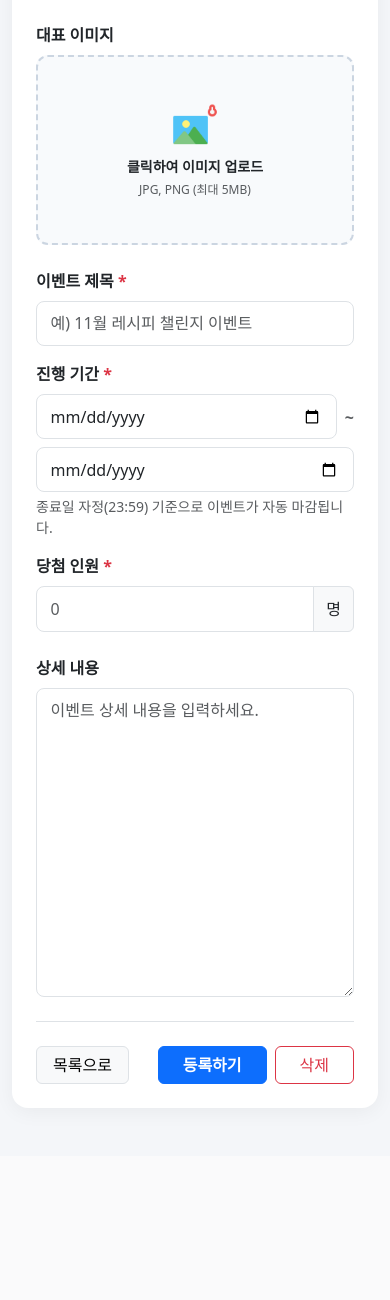
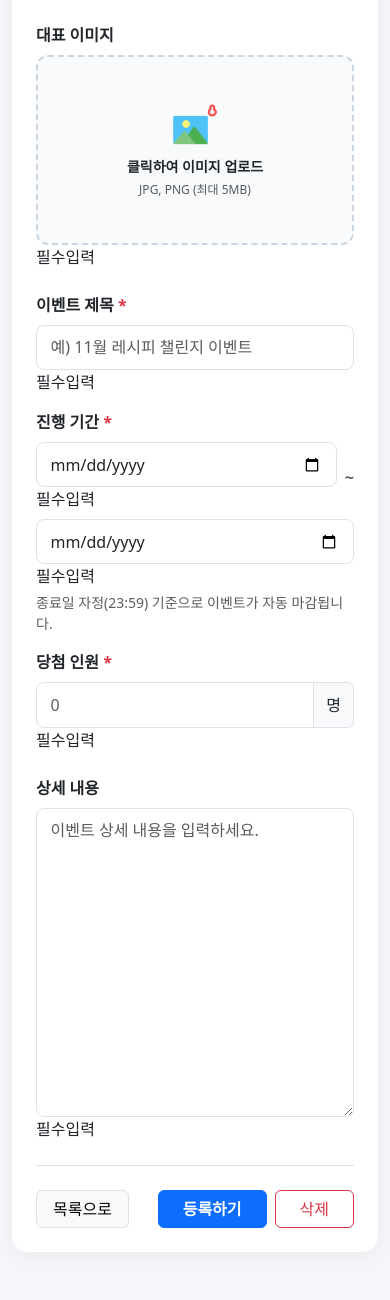
Before and after one commit to mugunZzang/HansikmatZIP, a Java web app: page /admin/event/register in a window 390 px wide. Shown: the part 162-1462 px from the top of the page. Before the commit the page ends 1273 px from the top, so only its background shows below. Run offline with Spring Boot 4, a stand-in JSP engine, Linux system fonts and the light colour scheme; some of the project's set-up classes (security, data sources, template engines, error pages and the like) are left out, and stand-ins take their place.

Commit message:
정영준 브랜치 테스트

```diff
--- a/finalProject/src/main/java/com/spring/app/admin/event/jungyj/controller/EventController.java
+++ b/finalProject/src/main/java/com/spring/app/admin/event/jungyj/controller/EventController.java
@@ -1,9 +1,16 @@
 package com.spring.app.admin.event.jungyj.controller;
 
+import org.springframework.beans.factory.annotation.Value;
+import org.springframework.security.access.prepost.PreAuthorize;
 import org.springframework.stereotype.Controller;
 import org.springframework.web.bind.annotation.GetMapping;
+import org.springframework.web.bind.annotation.PostMapping;
 import org.springframework.web.bind.annotation.RequestMapping;
+import org.springframework.web.bind.annotation.RequestParam;
+import org.springframework.web.multipart.MultipartFile;
 import org.springframework.web.servlet.ModelAndView;
+
+import com.spring.app.common.FileManager;
 
 import lombok.RequiredArgsConstructor;
 
@@ -11,6 +18,12 @@ import lombok.RequiredArgsConstructor;
 @RequestMapping(value="/admin/event")       // value 제거해도 상관 없음
 @RequiredArgsConstructor
 public class EventController {
+
+	// === 파일업로드 및 파일다운로드를 해주는 FileManager 클래스 의존객체 주입하기(DI : Dependency Injection) ===
+	private final FileManager fileManager;
+
+	@Value("${file.eventimageimage-dir}")
+	private String eventimageimageDir; // 글쓰기시 스마트에디터를 통해 사진을 올리는 경로를 잡아주는 것이다.
 
 	//============================================= 이벤트 등록 ==================================================
 
@@ -20,6 +33,16 @@ public class EventController {
 		//  src/main/resources/templates/admin/jungyj/event/eventRegister.html 페이지를 만들어야 한다.
 		return mav;
 	}
+
+//	@PreAuthorize("isAuthenticated()")         // 관리자전용으로 설정해두어야 함
+	@PostMapping("/register")
+	public ModelAndView eventRegister(ModelAndView mav,
+			                          @RequestParam("eventImage") MultipartFile multipartFile    // Spring 에서 파일 받는 방법 RequestParam 은 HTML 에 있는 name 값
+			                          ) {
+
+		return mav;
+	}
+
 
 
 	//============================================= 이벤트 목록 조회 ===============================================
--- /dev/null
+++ b/finalProject/src/main/resources/static/js/jungyj/event/eventRegister.js
@@ -0,0 +1,113 @@
+
+
+
+$(function(){
+    // ==== 스마트 에디터 구현 시작 ==== //
+	//전역변수
+	var obj = [];
+
+
+	// 스마트에디터 프레임생성
+/*
+	 nhn.husky.EZCreator.createInIFrame({
+	     oAppRef: obj,
+	     elPlaceHolder: "content",
+
+	//   sSkinURI: contextPath+"smarteditor/SmartEditor2Skin.html",
+
+	//   또는
+
+	//   Thymeleaf @{} 문법을 사용하면 여기에는 Context Path 가 자동으로 포함된다.
+	     sSkinURI: contextPath + "smarteditor/SmartEditor2Skin.html",
+
+	     htParams : {
+	         // 툴바 사용 여부 (true:사용/ false:사용하지 않음)
+	         bUseToolbar : true,
+
+	         // 입력창 크기 조절바 사용 여부 (true:사용/ false:사용하지 않음)
+
+	         bUseVerticalResizer : true,
+	         // 모드 탭(Editor | HTML | TEXT) 사용 여부 (true:사용/ false:사용하지 않음)
+	         bUseModeChanger : true,
+	     }
+	 });
+	// ==== 스마트 에디터 구현 끝 ==== //
+*/
+
+
+	// 제품이미지 파일선택을 선택하면 화면에 이미지를 미리 보여주기 시작
+	const $previewImg = $("#previewImg");
+
+	$("#eventImage").on("change", function (e) {
+	    const file = e.target.files[0];
+
+	    if (!file) {
+	        return;
+	    }
+
+	    const maxSize = 5 * 1024 * 1024; // 5MB
+	    const allowedTypes = ["image/jpeg", "image/png"];
+
+	    if (!allowedTypes.includes(file.type)) {
+	        alert("JPG, PNG 형식의 이미지 파일만 업로드할 수 있습니다.");
+	        $(this).val("");
+	        $previewImg.addClass("d-none").attr("src", ""); // 다시 기본 화면으로
+	        return;
+	    }
+
+	    if (file.size > maxSize) {
+	        alert("이미지 용량은 최대 5MB까지 가능합니다.");
+	        $(this).val("");
+	        $previewImg.addClass("d-none").attr("src", ""); // 다시 기본 화면으로
+	        return;
+	    }
+
+	    const fileReader = new FileReader();
+	    fileReader.onload = function () {
+	        $previewImg.attr("src", fileReader.result).removeClass("d-none");
+	    };
+	    fileReader.readAsDataURL(file);
+	});
+
+	// 등록하기 버튼 클릭했을 때
+	$("button#eventRegister").on("click", function(){
+
+
+		// === 스마트 에디터 구현 시작 === //
+		// id가 content인 textarea에 에디터에서 대입
+//		obj.getById["content"].exec("UPDATE_CONTENTS_FIELD", []);
+		// === 스마트 에디터 구현 끝 === //
+		$(".error").hide(); // 기존 에러 메시지 초기화
+		let is_infoData_OK = true;
+
+		$(".infoData").each(function (index, elmt) {
+		    const $el = $(elmt);
+		    const val = $el.val().trim();
+
+		    // 스마트에디터 빈 값("<p>&nbsp;</p>", "<br>" 등)까지 체크하려면 아래처럼 보완 가능
+		    if (val === "" || val === "<p>&nbsp;</p>" || val === "<br>") {
+		        // input-group이나 스마트에디터 iframe이 있어도 안전하게 .error 찾기
+		        $el.closest(".col-md-4, .col, .col-sm-4, .mb-4, div").find(".error").show();
+		        $el.focus();
+		        is_infoData_OK = false;
+		        return false; // each 중단
+		    }
+		});
+
+		if (!is_infoData_OK) {
+		    return;
+		}
+
+		// (선택) 시작일/종료일 순서 검사
+		if ($("#startDate").val() > $("#endDate").val()) {
+		    alert("종료일은 시작일보다 빠를 수 없습니다.");
+		    $("#endDate").focus();
+		    return;
+		}
+
+		// 모든 검사 통과 시 폼 전송
+		$("form").submit();
+
+
+	});
+});
--- a/finalProject/src/main/resources/templates/admin/jungyj/event/eventRegister.html
+++ b/finalProject/src/main/resources/templates/admin/jungyj/event/eventRegister.html
@@ -15,7 +15,12 @@
     <link rel="stylesheet" type="text/css" th:href="@{/css/jungyj/event/eventRegister.css}">
 
 	<script type="text/javascript" th:src="@{/bootstrap-5.3.8-dist/js/bootstrap.bundle.min.js}"></script>
+	<script th:inline="javascript">
+	    const contextPath = /*[[@{/}]]*/ "/";
+	</script>
 
+	<script type="text/javascript" th:src="@{/js/jquery-4.0.0.js}"></script>
+	<script type="text/javascript" th:src="@{/js/jungyj/event/eventRegister.js}"></script>
 </head>
 <body>
 
@@ -32,7 +37,7 @@
                 <span class="badge bg-primary-subtle text-primary px-3 py-2 rounded-pill">이벤트 관리</span>
             </div>
 
-            <form th:action="@{/admin/event/save}" method="post" enctype="multipart/form-data">
+            <form th:action="@{/admin/event/register}" method="post" enctype="multipart/form-data">
 
                 <!-- 상단: 이미지 업로드 + 기본 정보 -->
                 <div class="row g-4 mb-4">
@@ -40,7 +45,7 @@
                     <!-- 왼쪽: 대표 이미지 -->
                     <div class="col-md-4">
                         <label class="form-label fw-semibold">대표 이미지</label>
-                        <label for="eventImage" class="image-upload-box w-100 d-flex flex-column justify-content-center align-items-center text-center p-3">
+                        <label for="eventImage" class="image-upload-box position-relative overflow-hidden w-100 d-flex flex-column justify-content-center align-items-center text-center p-3">
 
 							<img th:src="@{/images/jungyj/event/imageicon.png}"
 						         alt="이미지 업로드 아이콘"
@@ -49,26 +54,38 @@
 
                             <span class="fw-semibold text-dark small">클릭하여 이미지 업로드</span>
                             <span class="text-muted mt-1" style="font-size: 0.75rem;">JPG, PNG (최대 5MB)</span>
+
+                       		<!-- 박스 전체를 채울 미리보기 이미지 (처음엔 d-none으로 숨김) -->
+							<img id="previewImg"
+							         src=""
+							         alt="대표 이미지 미리보기"
+							         class="d-none position-absolute top-0 start-0 w-100 h-100"
+							         style="object-fit: cover;">
+
                         </label>
-                        <input type="file" id="eventImage" name="eventImage" accept="image/*" class="d-none">
+                        <input type="file" id="eventImage" name="eventImage" accept="image/*" class="d-none infoData">
+               			<span class="error">필수입력</span>
                     </div>
 
                     <!-- 오른쪽: 제목 + 기간 -->
                     <div class="col-md-8 d-flex flex-column justify-content-between gap-3">
                         <div>
                             <label for="eventTitle" class="form-label fw-semibold">이벤트 제목 <span class="text-danger">*</span></label>
-                            <input type="text" id="eventTitle" name="title" class="form-control custom-input" placeholder="예) 11월 레시피 챌린지 이벤트">
+                            <input type="text" id="eventTitle" name="title" class="form-control custom-input infoData" placeholder="예) 11월 레시피 챌린지 이벤트">
+               				<span class="error">필수입력</span>
                         </div>
 
                         <div>
                             <label class="form-label fw-semibold">진행 기간 <span class="text-danger">*</span></label>
                             <div class="row g-2 align-items-center">
                                 <div class="col">
-                                    <input type="date" id="startDate" name="startDate" class="form-control custom-input">
+                                    <input type="date" id="startDate" name="startDate" class="form-control custom-input infoData">
+               						<span class="error">필수입력</span>
                                 </div>
                                 <div class="col-auto text-muted fw-bold">~</div>
                                 <div class="col">
-                                    <input type="date" id="endDate" name="endDate" class="form-control custom-input">
+                                    <input type="date" id="endDate" name="endDate" class="form-control custom-input infoData">
+               						<span class="error">필수입력</span>
                                 </div>
                             </div>
                             <div class="form-text">종료일 자정(23:59) 기준으로 이벤트가 자동 마감됩니다.</div>
@@ -77,9 +94,10 @@
                         <div class="col-sm-4">
 				            <label for="winnerCount" class="form-label fw-semibold">당첨 인원 <span class="text-danger">*</span></label>
 				            <div class="input-group">
-				                <input type="number" id="winnerCount" name="winnerCount" class="form-control custom-input" min="1" placeholder="0">
+				                <input type="number" id="winnerCount" name="winnerCount" class="form-control custom-input infoData" min="1" placeholder="0">
 				                <span class="input-group-text bg-light">명</span>
 				            </div>
+				            <span class="error">필수입력</span>
 				        </div>
                     </div>
 
@@ -88,14 +106,15 @@
                 <!-- 중단: 스마트에디터 영역 -->
                 <div class="mb-4">
                     <label for="smartEditorContent" class="form-label fw-semibold">상세 내용</label>
-                    <textarea id="smartEditorContent" name="content" class="form-control custom-input" rows="12" placeholder="이벤트 상세 내용을 입력하세요."></textarea>
+                    <textarea id="smartEditorContent" name="content" class="form-control custom-input infoData" rows="12" placeholder="이벤트 상세 내용을 입력하세요."></textarea>
+               	    <span class="error">필수입력</span>
                 </div>
 
                 <!-- 하단: 액션 버튼 바 -->
                 <div class="d-flex justify-content-between align-items-center pt-4 border-top">
                     <a th:href="@{/admin/event/list}" class="btn btn-light border px-3">목록으로</a>
                     <div class="d-flex gap-2">
-                        <button type="submit" class="btn btn-primary px-4 fw-semibold">등록하기</button>
+                        <button type="button" id = "eventRegister"class="btn btn-primary px-4 fw-semibold">등록하기</button>
                         <button type="button" class="btn btn-outline-danger px-4" id="btnDelete">삭제</button>
                     </div>
                 </div>
```
